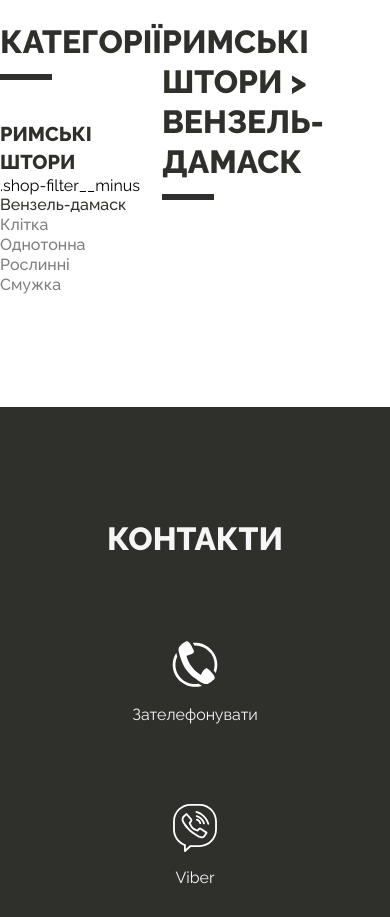
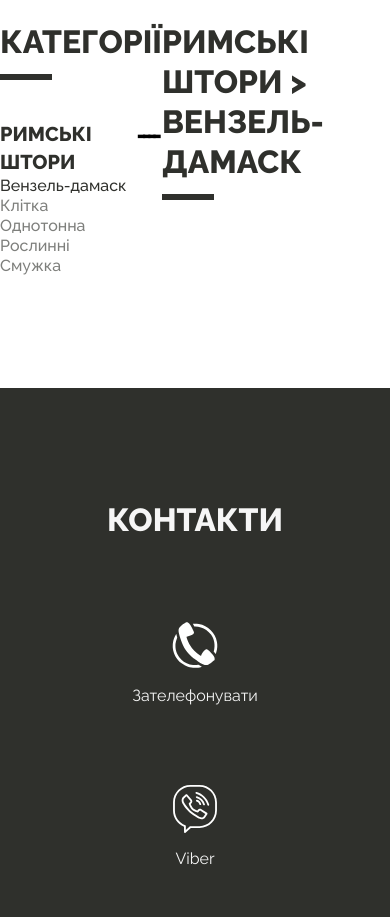
Before and after one commit to dlubenchenko/ShtoraDecora, a plain HTML site: page shop.html in a window 390 px wide. Shown: the part 860-1777 px from the top of the page. Drawn offline with Linux system fonts and the light colour scheme.

Commit message:
responsive

```diff
--- a/css/styles.scss
+++ b/css/styles.scss
@@ -554,6 +554,15 @@ body {
     }
 }
 .shop-filter {
+    &__top {
+        justify-content: space-between;
+    }
+    &__minus {
+        width: 2rem;
+        font-size: 1.5rem;
+        font-weight: 800;
+        letter-spacing: -.3rem
+    }
     &__header {
         @include heading-content-text()
     }
--- a/shop.html
+++ b/shop.html
@@ -61,8 +61,10 @@
                         <div class="category__divider"></div>
                         <div class="shop__body">
                             <div class="shop__one shop-filter">
-                                <h3 class="shop-filter__header">Римські штори</h3>
-                                .shop-filter__minus
+                                <div class="shop-filter__top flex">
+                                    <h3 class="shop-filter__header">Римські штори</h3>
+                                    <div class="shop-filter__minus">----</div>
+                                </div>
                                 <ul class="shop-filter__list">
                                     <li class="shop-filter__item shop-filter__item_active">Вензель-дамаск</li>
                                     <li class="shop-filter__item">Клітка</li>
```
Also changed, not shown: index.html (+3 -3 lines), css/styles.css, 1 other file.
